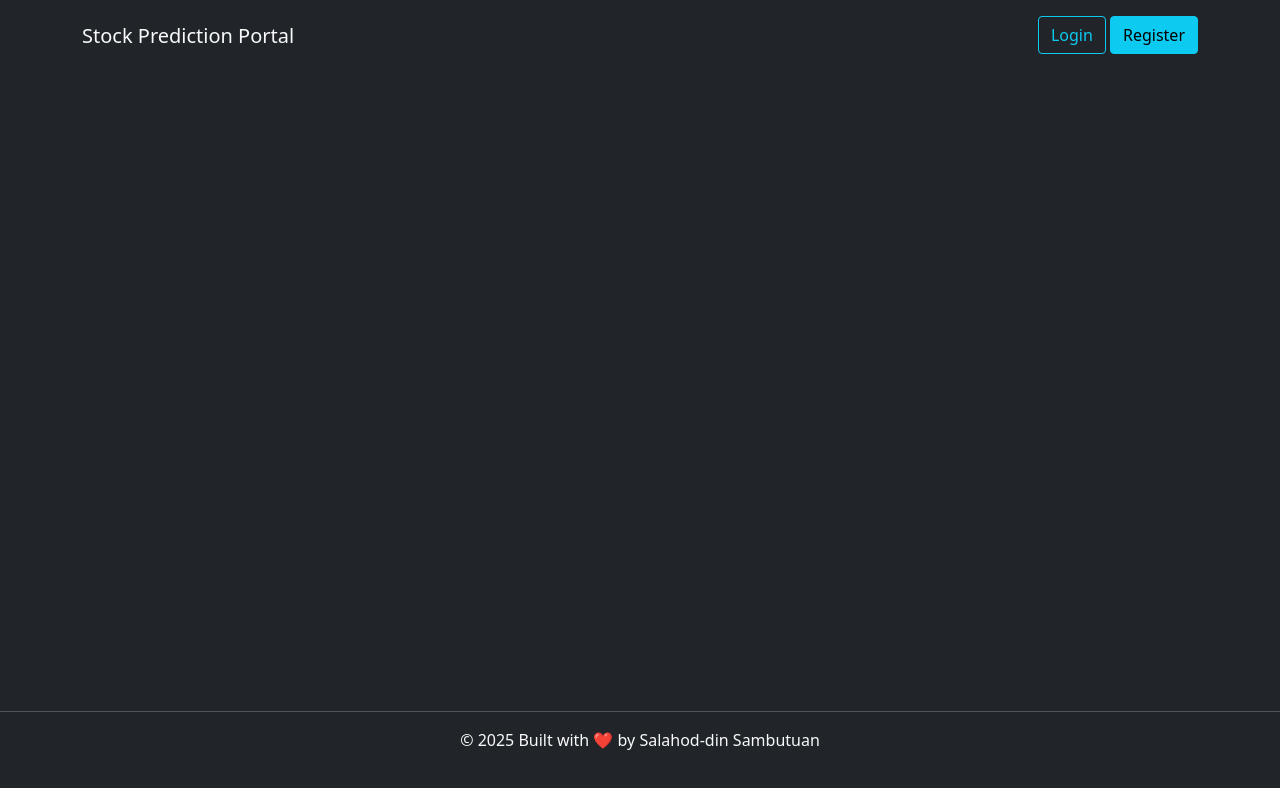
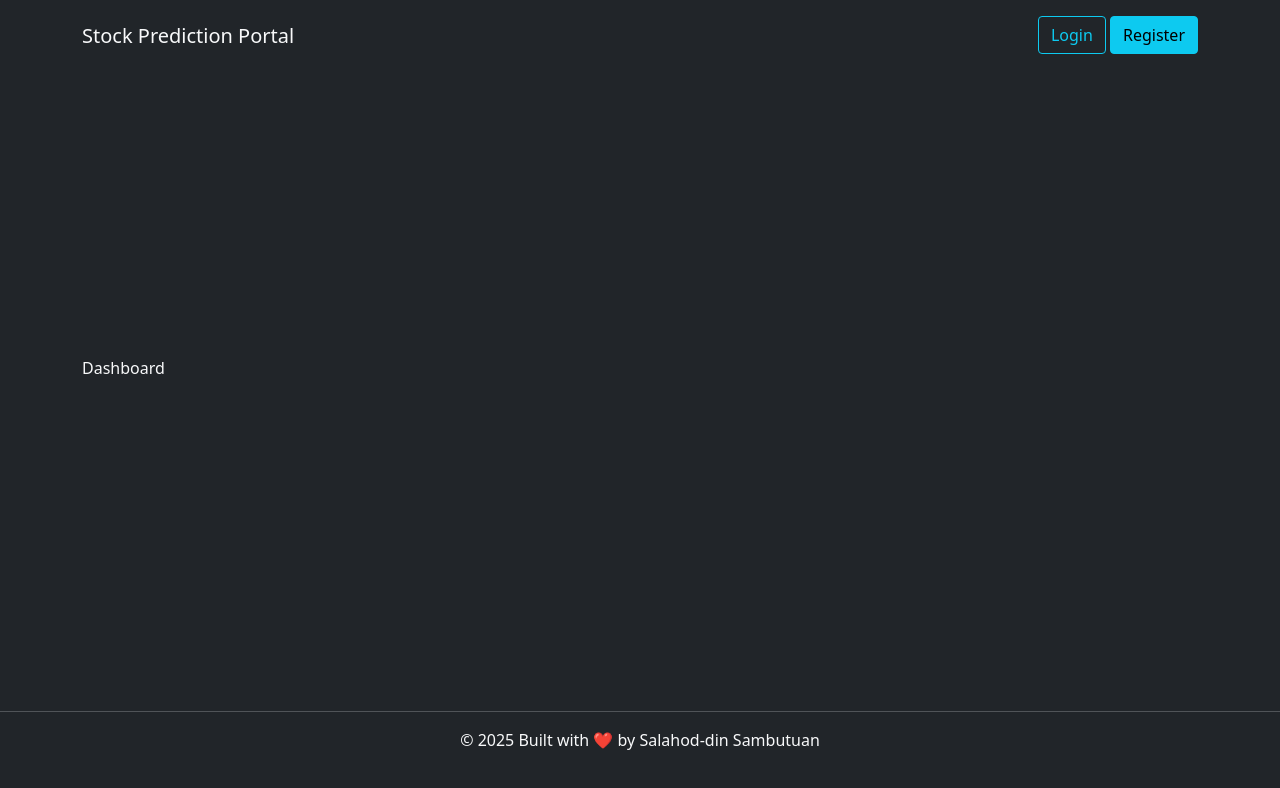
Before and after one commit to salahoddin/stock-prediction-portal, a React (Vite) app in the folder frontend-react/: page /dashboard in a window 1280 px wide. Shown: the top 788 px of the page. Built offline with nearby package versions, Linux system fonts and the light colour scheme.

Commit message:
feat: create dashboard component

```diff
--- a/frontend-react/src/App.jsx
+++ b/frontend-react/src/App.jsx
@@ -6,6 +6,7 @@ import Register from "./components/Register"
 import Header from "./components/Header"
 import Footer from "./components/Footer"
 import Login from "./components/Login"
+import Dashboard from "./components/dashboard/Dashboard"
 function App() {
 
   return (
@@ -17,6 +18,7 @@ function App() {
             <Route path="/" element={<Home />} />
             <Route path="/register" element={<Register />} />
             <Route path="/login" element={<Login />} />
+            <Route path="/dashboard" element={<Dashboard />} />
           </Routes>
           <Footer> </Footer>
         </BrowserRouter>
--- a/frontend-react/src/components/Header.jsx
+++ b/frontend-react/src/components/Header.jsx
@@ -21,6 +21,8 @@ const Header = () => {
                 <div>
                     {isLoggedIn ? (
                         <>
+                            <Button text="Dashboard" class="btn-info" to="/dashboard"> </Button>
+                            &nbsp;
                             <button className="btn btn-danger" onClick={handleLogout}>Logout</button>
                         </>
                     ) :
--- a/frontend-react/src/components/Home.jsx
+++ b/frontend-react/src/components/Home.jsx
@@ -7,7 +7,7 @@ const Home = () => {
                 <div className="p-5 text-center bg-light-dark rounded">
                     <h1 className="text-light">Stock Prediction Portal</h1>
                     <p className="text-light lead">Lorem ipsum dolor sit amet consectetur adipisicing elit. Minus ad explicabo ducimus repellat ab nostrum a ut? Eveniet quisquam quae corporis, nisi ipsam laboriosam praesentium repellendus laborum obcaecati alias cupiditate!</p>
-                    <Button text="Login" class="btn-outline-info"> </Button>
+                    <Button to="/dashboard" text="Explore Now" class="btn-outline-info"> </Button>
                 </div>
             </div>
         </>
--- /dev/null
+++ b/frontend-react/src/components/dashboard/Dashboard.jsx
@@ -0,0 +1,11 @@
+
+function Dashboard() {
+
+    return (
+        <>
+            <div className="container text-light" >Dashboard</div>
+        </>
+    )
+}
+
+export default Dashboard;
```
